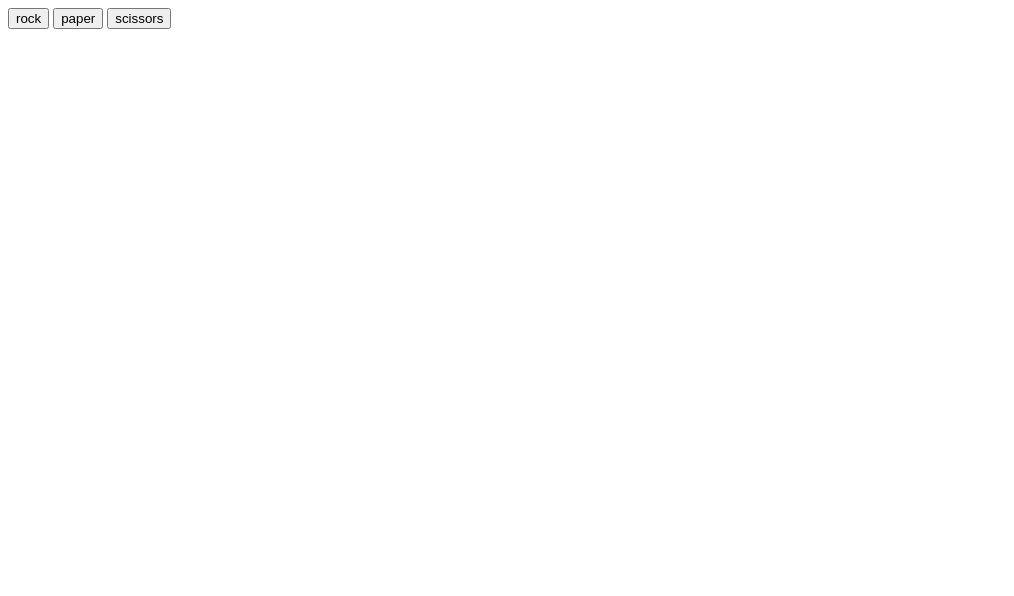
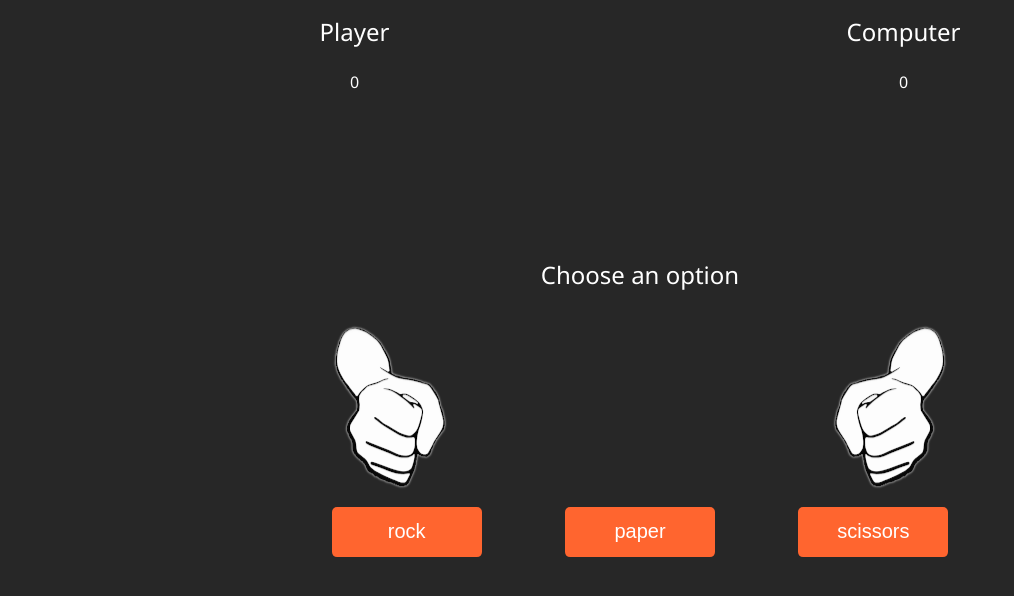
Before and after one commit to mkolakowska/javascript-prework, a website: page index.html in a window 1280 px wide. Shown: the whole page, without its empty margins (0-1014 px from the left). Drawn offline with nearby package versions, Linux system fonts and the light colour scheme; files that its build step writes are made by us from their sources.

Commit message:
Add style for section and correct if statement

```diff
--- a/index.html
+++ b/index.html
@@ -2,18 +2,41 @@
 <html lang="en">
   <head>
     <meta charset="UTF-8" />
-    <title>Kamień, papier, nożyce</title>
+    <title>Rock paper and scissors</title>
     <link rel="stylesheet" href="css/style.css" />
+    <script
+      src="https://kit.fontawesome.com/c39c162e6d.js"
+      crossorigin="anonymous"
+    ></script>
   </head>
   <body>
-    <div class="container">
-      <div id="buttons">
-        <button id="play-rock">rock</button>
-        <button id="play-paper">paper</button>
-        <button id="play-scissors">scissors</button>
+    <section class="game">
+      <div class="container">
+        <div class="score">
+          <div class="player-score">
+            <h2>Player</h2>
+            <p>0</p>
+          </div>
+          <div class="computer-score">
+            <h2>Computer</h2>
+            <p>0</p>
+          </div>
+        </div>
       </div>
-      <div id="messages"></div>
-    </div>
+      <div class="match">
+        <h2 class="winner">Choose an option</h2>
+        <div class="hands">
+          <img src="images/rock-hand.png" alt="" class="player-hand" />
+          <div id="messages"></div>
+          <img src="images/rock-hand.png" alt="" class="computer-hand" />
+        </div>
+        <div class="options">
+          <button id="play-rock">rock</button>
+          <button id="play-paper">paper</button>
+          <button id="play-scissors">scissors</button>
+        </div>
+      </div>
+    </section>
     <script src="js/functions.js"></script>
     <script src="js/script.js"></script>
   </body>
--- a/js/script.js
+++ b/js/script.js
@@ -7,9 +7,6 @@ function playGame(playerInput) {
       return "paper";
     } else if (argMoveId == 3) {
       return "scissors";
-    } else {
-      printMessage("I don't know this move id " + argMoveId + ".");
-      return "unknown move";
     }
   }
 
@@ -19,13 +16,13 @@ function playGame(playerInput) {
 
   let computerMove = getMoveName(randomNumber);
 
-  printMessage("My move is: " + computerMove);
+  /*printMessage("My move is: " + computerMove);*/
 
   console.log("Player entered: " + playerInput);
 
   let playerMove = getMoveName(playerInput);
 
-  printMessage("Your move is: " + playerMove);
+  /*printMessage("Your move is: " + playerMove);*/
 
   function displayResult(argComputerMove, argPlayerMove) {
     printMessage("I played " + argComputerMove + ", and you " + argPlayerMove);
@@ -41,14 +38,8 @@ function playGame(playerInput) {
       (computerMove == "scissors" && playerMove == "paper")
     ) {
       printMessage("I win!");
-    } else if (
-      (computerMove == "rock" && playerMove == "rock") ||
-      (computerMove == "paper" && playerMove == "paper") ||
-      (computerMove == "scissors" && playerMove == "scissors")
-    ) {
+    } else if (computerMove === playerMove) {
       printMessage("It is a tie!");
-    } else {
-      printMessage("Try again!");
     }
   }
 
--- a/sass/style.scss
+++ b/sass/style.scss
@@ -0,0 +1,81 @@
+/* Variables */
+
+$primary-color: #272727;
+$secondary-color: #ff652f;
+$text-color: #fff;
+
+/* Global */
+
+*,
+*::before,
+*::after {
+  box-sizing: border-box;
+}
+
+body {
+  background: $primary-color;
+  height: 100vh;
+  font-family: "Segoe UI", Tahoma, Geneva, Verdana, sans-serif;
+  line-height: 1;
+  color: $text-color;
+  margin: 0;
+  text-align: center;
+}
+
+h1,
+h2 {
+  font-weight: 400;
+}
+
+.container {
+  margin: 0 auto;
+  max-width: 1098px;
+}
+
+/* Score */
+
+.score {
+  display: flex;
+  justify-content: space-around;
+  align-items: center;
+
+  p {
+    text-align: center;
+    padding: 10px;
+  }
+}
+
+/* Match */
+
+.match {
+  min-width: 700px;
+  position: absolute;
+  top: 50%;
+  left: 50%;
+  transform: translate(-50%, -50%);
+  .hands {
+    display: flex;
+    justify-content: space-between;
+    align-items: center;
+  }
+  .options {
+    display: flex;
+    justify-content: space-around;
+
+    button {
+      width: 150px;
+      height: 50px;
+      background: none;
+      border: none;
+      background: $secondary-color;
+      color: $text-color;
+      font-size: 20px;
+      border-radius: 5px;
+      cursor: pointer;
+    }
+  }
+
+  .computer-hand {
+    transform: rotateY(180deg);
+  }
+}
```
Also changed, not shown: css/style.css (added), images/hand-scissors-md.png (deleted), images/paper-md.png (deleted), images/paper.png (added), images/rock-hand.png (added), images/rock-md.png (deleted), images/rock-paper-scissors-296853_640.png (added), images/rock-paper-scissors-296854_640.png (added), images/rock-paper-scissors-296855_640.png (added), images/rock.png (added), images/scissors.png (added), 2 other files.
